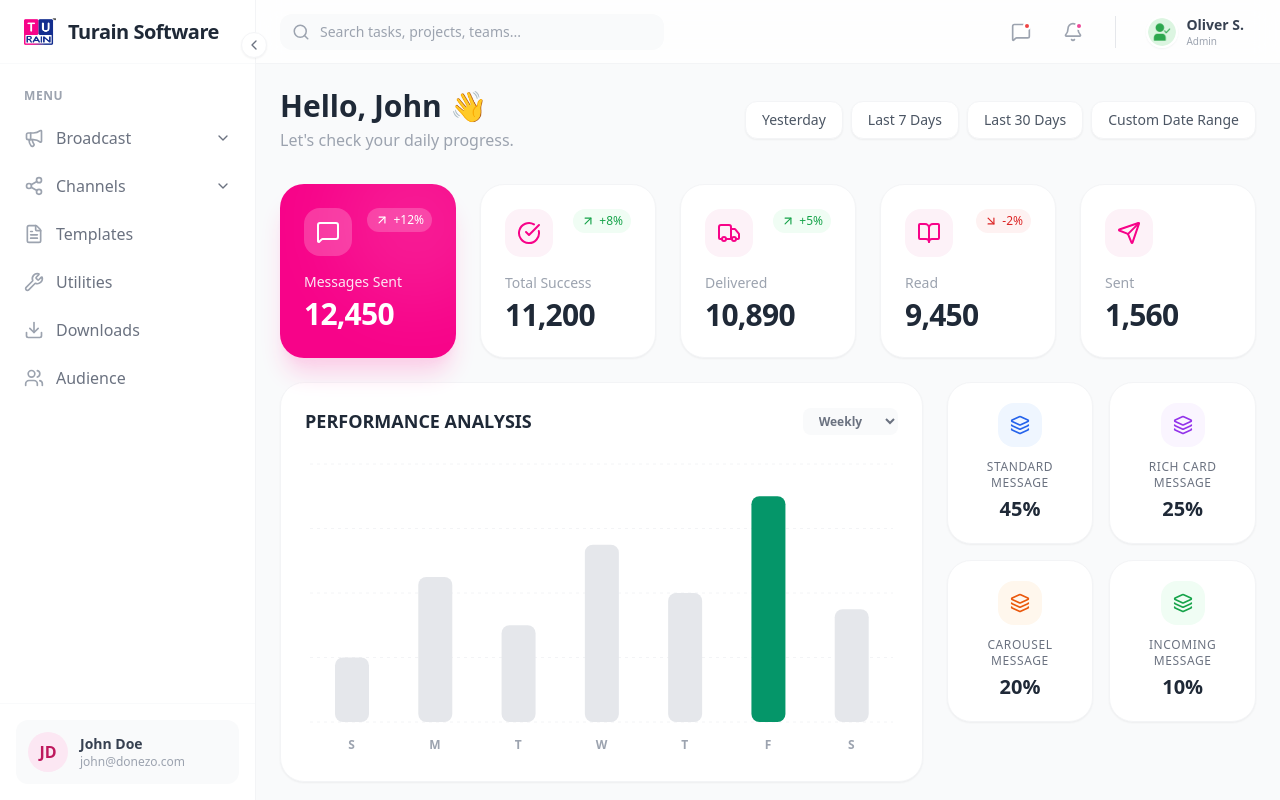
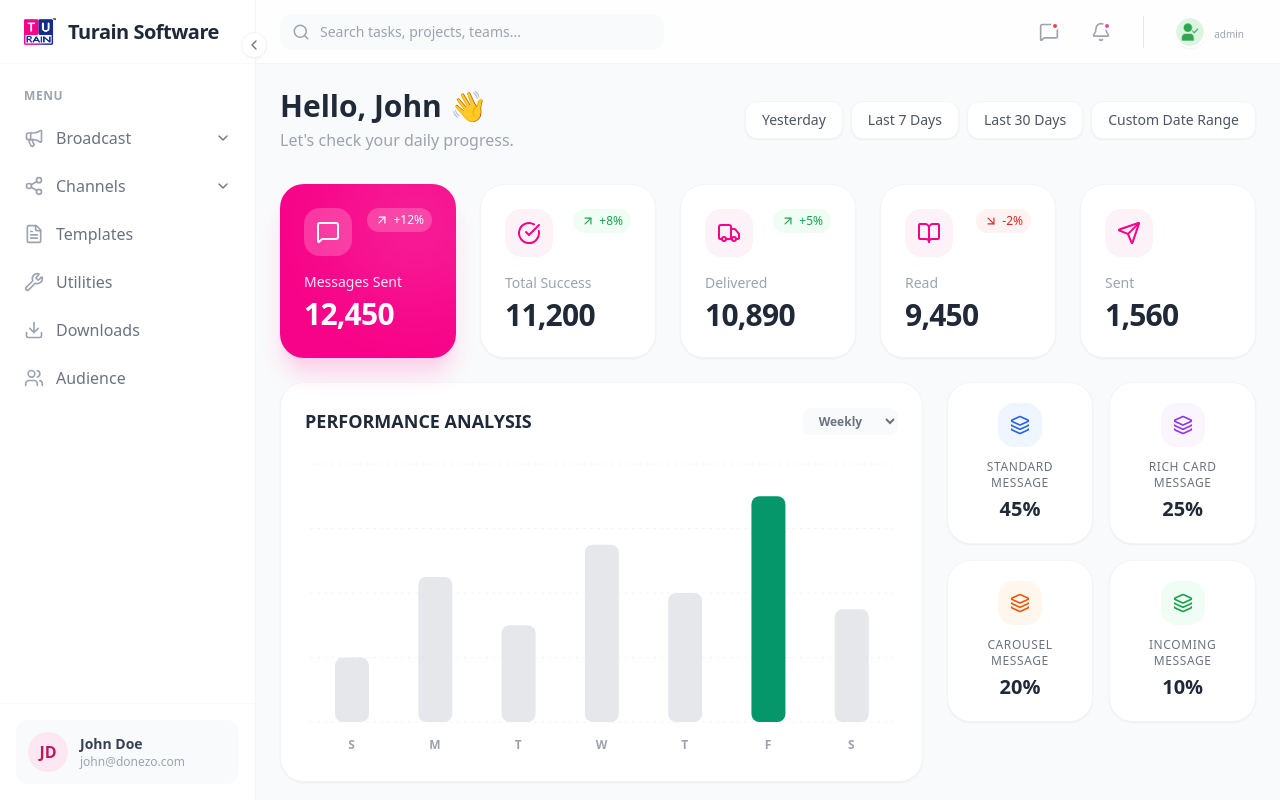
Before and after one commit to jhantu626/rcs-panel, a React (Vite) app: page / in a window 1280 px wide. Built offline with nearby package versions, Linux system fonts and the light colour scheme; sample sign-in values are in the browser's storage.

Commit message:
added the user name

```diff
--- a/src/components/layout/Topbar.jsx
+++ b/src/components/layout/Topbar.jsx
@@ -2,10 +2,13 @@ import React from "react";
 import { Search, Bell, MessageSquare, Menu } from "lucide-react";
 import { clsx } from "clsx";
 import { twMerge } from "tailwind-merge";
+import { useUser } from "../../context/UserContext";
 
 const cn = (...inputs) => twMerge(clsx(inputs));
 
 const Topbar = () => {
+  const userName = useUser("userName");
+  const role = useUser("role");
   return (
     <header className="h-16 bg-white/80 backdrop-blur-md border-b border-gray-100 sticky top-0 z-40 px-6 flex items-center justify-between">
       {/* Search Bar */}
@@ -44,10 +47,10 @@ const Topbar = () => {
           />
           <div className="flex flex-col items-start hidden sm:flex">
             <span className="text-sm font-semibold text-gray-700 leading-none">
-              Oliver S.
+              {userName}
             </span>
             <span className="text-[10px] text-gray-400 leading-none mt-1">
-              Admin
+              {role}
             </span>
           </div>
         </button>
```
